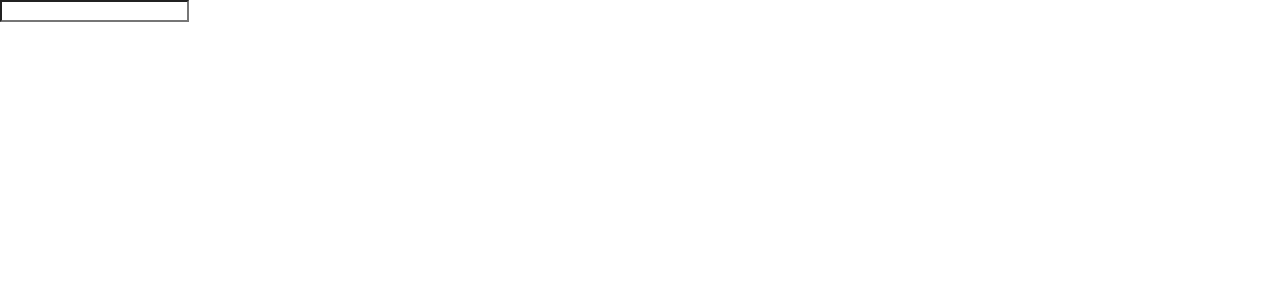
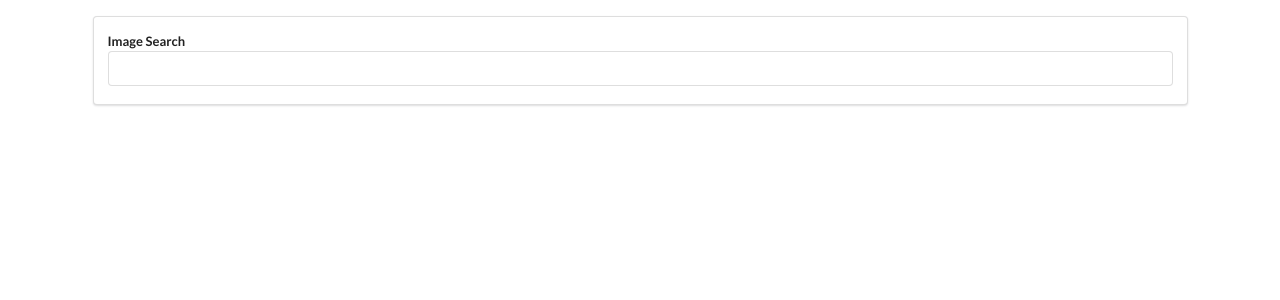
Before and after one commit to runyasak/modern-react-with-redux, a React (Create React App) app: page / in a window 1280 px wide. Shown: the top 300 px of the page. Built offline with nearby package versions, Linux system fonts and the light colour scheme.

Commit message:
Add form input to SearchBar and update style

```diff
--- a/src/components/App.jsx
+++ b/src/components/App.jsx
@@ -2,7 +2,7 @@ import React from 'react';
 import SearchBar from './SearchBar';
 
 const App = () => (
-  <div>
+  <div className="ui container" style={{ padding: '16px' }}>
     <SearchBar />
   </div>
 );
--- a/src/components/SearchBar.jsx
+++ b/src/components/SearchBar.jsx
@@ -3,9 +3,14 @@ import React from 'react';
 export default class SearchBar extends React.Component {
   render() {
     return (
-      <div>
-        <form>
-          <input type="text" />
+      <div className="ui segment">
+        <form className="ui form">
+          <div className="field">
+            <label htmlFor="text">
+              Image Search
+              <input id="text" type="text" />
+            </label>
+          </div>
         </form>
       </div>
     );
```
